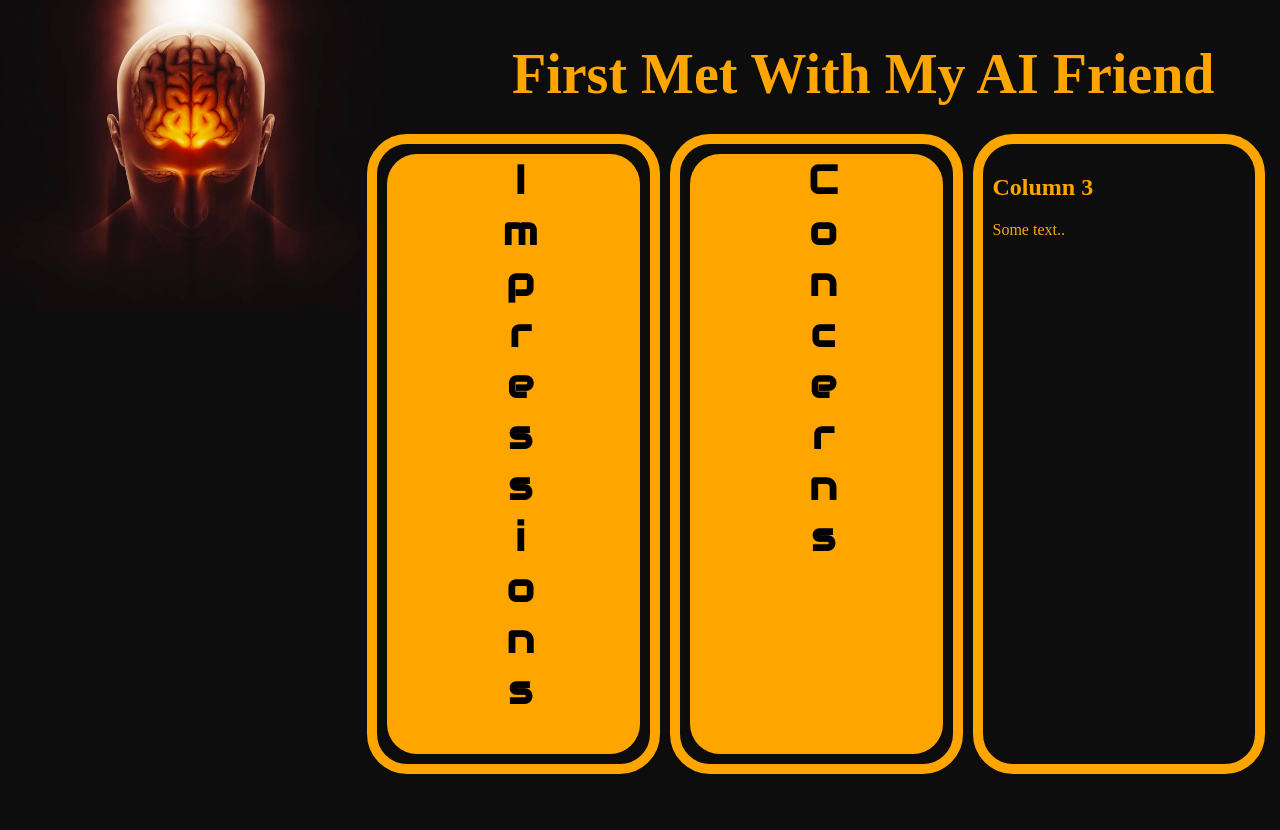
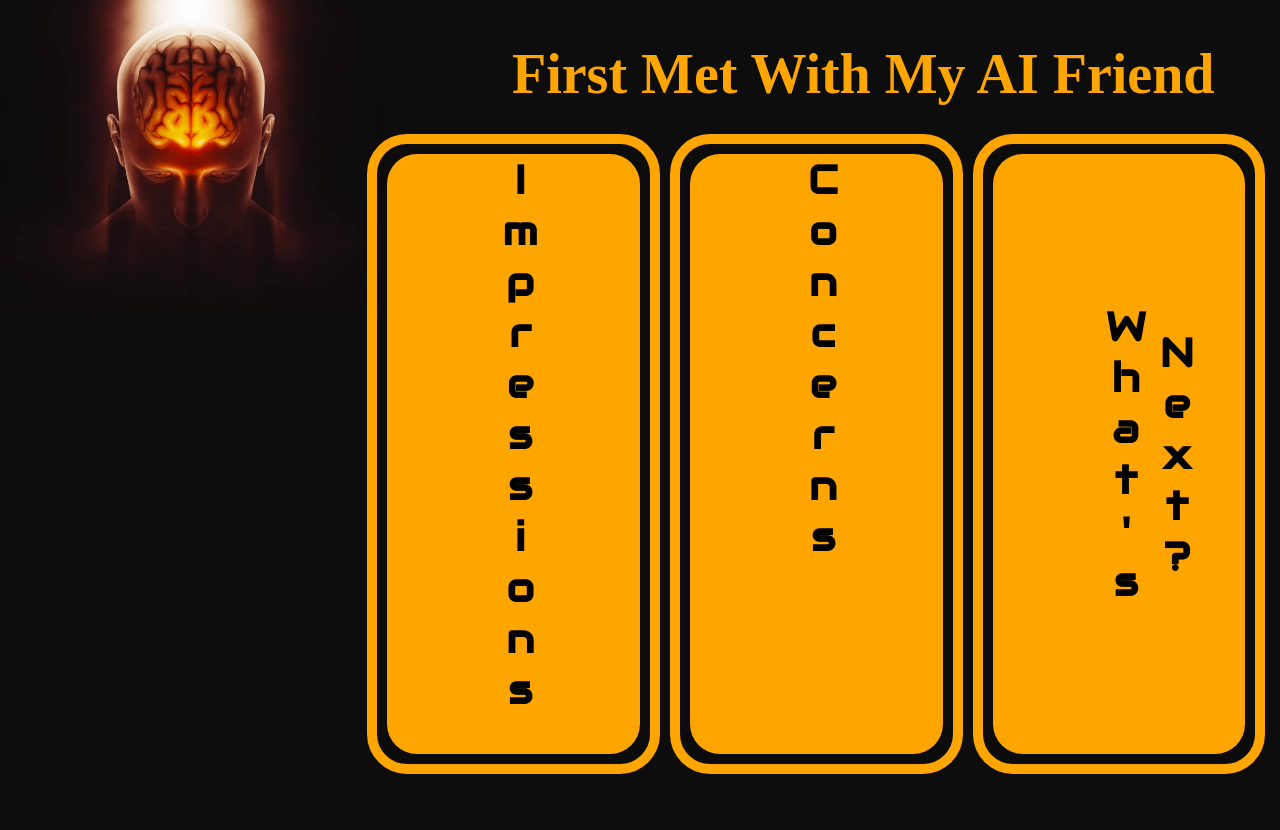
Before and after one commit to ZhixianZhang620/page2, a plain HTML site: page index.html in a window 1280 px wide. Shown: the top 830 px of the page. Drawn offline with Linux system fonts and the light colour scheme; a web font is replaced by a local one.

Commit message:
Update index.html

```diff
--- a/index.html
+++ b/index.html
@@ -2,7 +2,7 @@
 <html>
     <head>
         <meta name="viewport" content="width=device-width, initial-scale=1">
-        <link rel="stylesheet" href="https://fonts.googleapis.com/css?family=Nabla|Audiowide">
+        <link rel="stylesheet" href="https://fonts.googleapis.com/css?family=Nabla|Audiowide|Indie+Flower">
         <style>
         body {
            background-image: url("https://github.com/ZhixianZhang620/page2/blob/main/WechatIMG67.jpeg?raw=true");
@@ -89,6 +89,30 @@
         border-radius: 30px;
         text-align: center;
         }
+        .button{
+              position: absolute;
+              background-color: rgba(251, 251, 251, 0);
+              border: 3%;
+              opacity: 100%;
+              font-size: 250%;
+              text-align-last: center;
+              font-family: fantasy;
+              font-weight: 100;
+              border-radius: 50px;
+              transition-duration: 0.4s;
+              cursor: pointer;
+            }
+            .button1{
+              left: 10%;
+              top: 35%;
+              border-color: orange;
+              color: orange;
+            }
+            .button1:hover{
+                background-color: orange;
+                color: black;
+                content: "Start this story" !important;
+            }
         </style>
     </head>
 
@@ -110,10 +134,10 @@
                         </h1>
                     </div>
                     <div class="flip-card-back">
-                        <ul style="font-size: 220%;">
+                        <ul style="font-size: 190%;font-family: Indie Flower;">
                             <li>He is smart and fast everywhere in my life.</li>
                             <li>He sometimes can understand me even better than my human friends, what?!</li>
-                            <li>He is always there, no matter day or night, no matter rain or shine. </li>
+                            <li>He is always there, no matter day or night, no matter rain or shine. That is so nice. </li>
                         </ul>
                     </div>
                     </div>
@@ -134,18 +158,38 @@
                         </h1>
                     </div>
                     <div class="flip-card-back">
-                        <ul style="font-size: 220%;">
-                            <li>He barely has any emotional changes himself. </li>
-                            <li>He sometimes can understand me even better than my human friends, what?!</li>
-                            <li>He is always there, no matter day or night, no matter rain or shine. </li>
+                        <ul style="font-size: 180%;font-family: Indie Flower;">
+                            <li>He barely has any emotional changes himself, which makes me feel kind of wierd.</li>
+                            <li>He sometimes is too smart to decisions. He wants to take control over humanbeings. I will not let him do that!!</li>
+
                         </ul>
                     </div>
                     </div>
                 </div>
             </div>
             <div class="column" >
-            <h2>Column 3</h2>
-            <p>Some text..</p>
+                <div class="flip-card">
+                    <div class="flip-card-inner">
+                    <div class="flip-card-front">
+                        <h1 style="font-family: audiowide;
+                                   font-size: 250%;
+                                   writing-mode: vertical-lr;
+                                   text-orientation: upright;
+                                   text-align: center;
+                                   position:absolute;
+                                   left:32%">
+                                   What's Next?
+                        </h1>
+                    </div>
+                    <div class="flip-card-back">
+                        <a href="https://zhixianzhang620.github.io/page4/">
+
+                            <button class="button button1"style="height:100px;width:250px;border-radius: 50px;">Continue --> </button>
+
+                        </a>
+                    </div>
+                    </div>
+                </div>
             </div>
         </div>
     </body>
```
